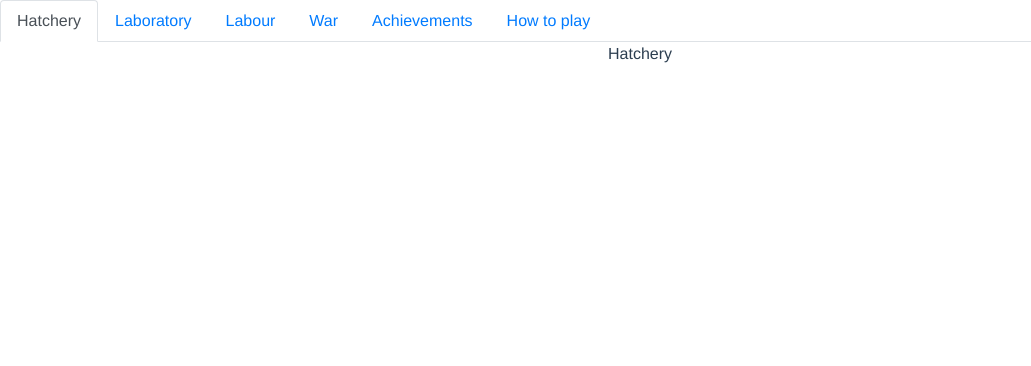
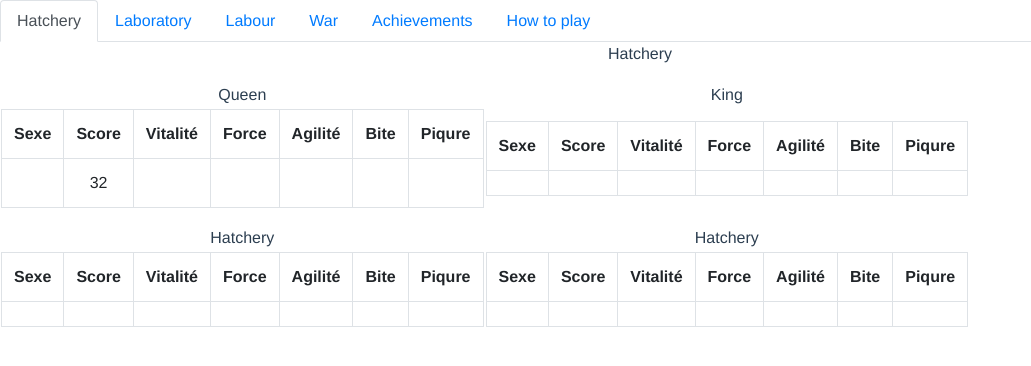
Before and after one commit to RatonWasher/CritterRe, a Vue app: page / in a window 1280 px wide. Shown: the top 366 px of the page, without its empty margins (0-1031 px from the left). Built offline with nearby package versions, Linux system fonts and the light colour scheme.

Commit message:
Critter vue

```diff
--- /dev/null
+++ b/src/components/HatcheryTabCritter.vue
@@ -0,0 +1,47 @@
+<template>
+  <div id="hatcheryTabCritter">
+
+      <table class="table table-bordered">
+          <tr>
+          <th>Sexe</th>
+          <th>Score</th>
+          <th>Vitalité</th>
+          <th>Force</th>
+          <th>Agilité</th>
+          <th>Bite</th>
+          <th>Piqure</th>
+          <tr>
+
+          <!--TODO Afficher plusieurs critters -->
+          <tr>
+          <td>{{sexe}}</td>
+          <td>{{score}}</td>
+          <td>{{vitalite}}</td>
+          <td>{{force}}</td>
+          <td>{{agilite}}</td>
+          <td>{{bite}}</td>
+          <td>{{piqure}}</td>
+          </tr>
+
+      </table>
+  </div>
+
+</template>
+
+<script>
+  export default {
+      props: {
+          //Remplacer par liste de critter avec un petit v-let dans le template
+          sexe: String,
+          score: Number,
+          vitalite: Number,
+          force: Number,
+          agilite: Number,
+          bite: Number,
+          piqure: Number
+      }
+  };
+</script>
+
+<style scoped>
+</style>
--- a/src/views/Hatchery.vue
+++ b/src/views/Hatchery.vue
@@ -1,11 +1,43 @@
 <template>
   <div id="hatchery">
       <p>Hatchery</p>
+
+      <table>
+        <tr>
+          <td>Queen</td>
+          <td>King</td>
+        </tr>
+        <tr>
+          <td><hatchery-tab v-bind:score="32"></hatchery-tab></td>
+          <td><hatchery-tab></hatchery-tab></td>
+        </tr>
+
+        <tr>
+          <td>Hatchery</td>
+          <td>Hatchery</td>
+        </tr>
+
+        <tr>
+          <td><hatchery-tab></hatchery-tab></td>
+          <td><hatchery-tab></hatchery-tab></td>
+        </tr>
+
+
+
+      </table>
   </div>
+
 </template>
 
 <script>
-  export default {};
+  import HatcheryTabCritter from '../components/HatcheryTabCritter.vue'
+
+  export default {
+      components: {
+       'hatchery-tab' : HatcheryTabCritter,
+    }
+  };
+
 </script>
 
 <style scoped>
```
